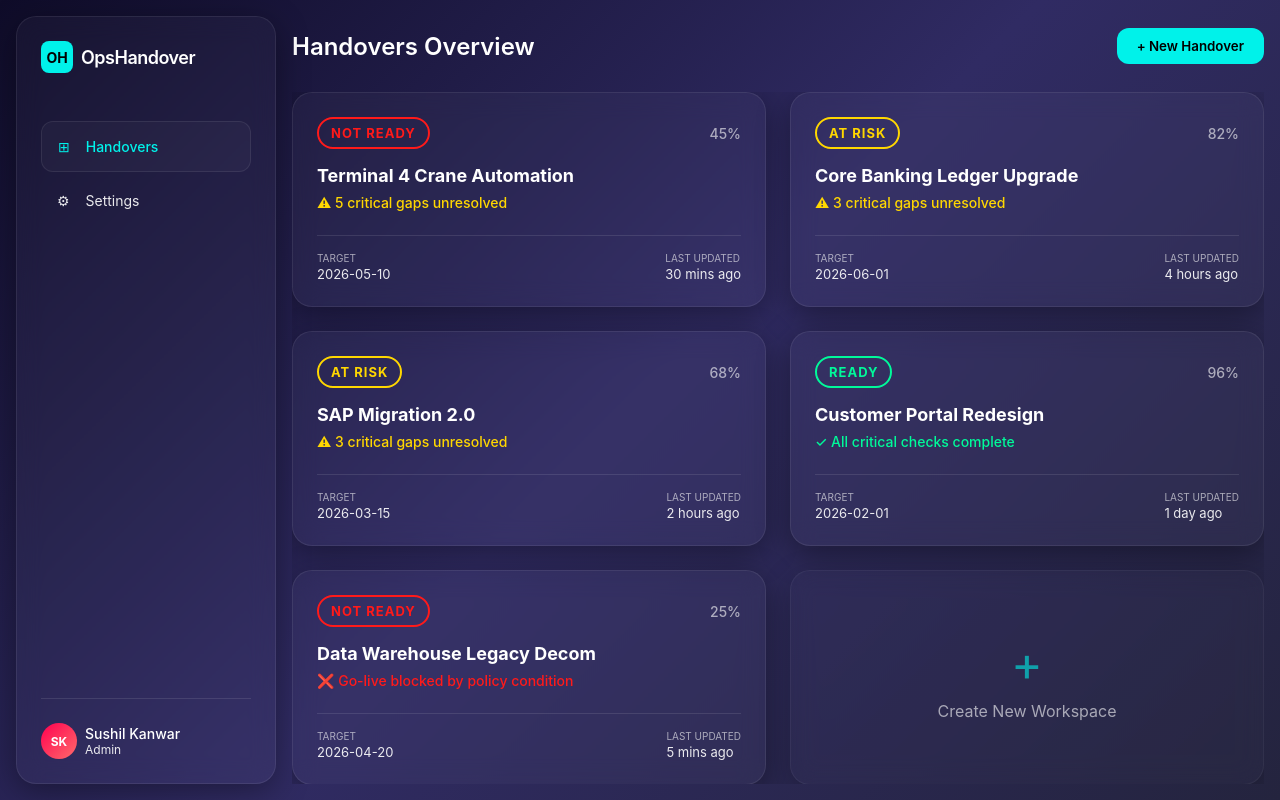
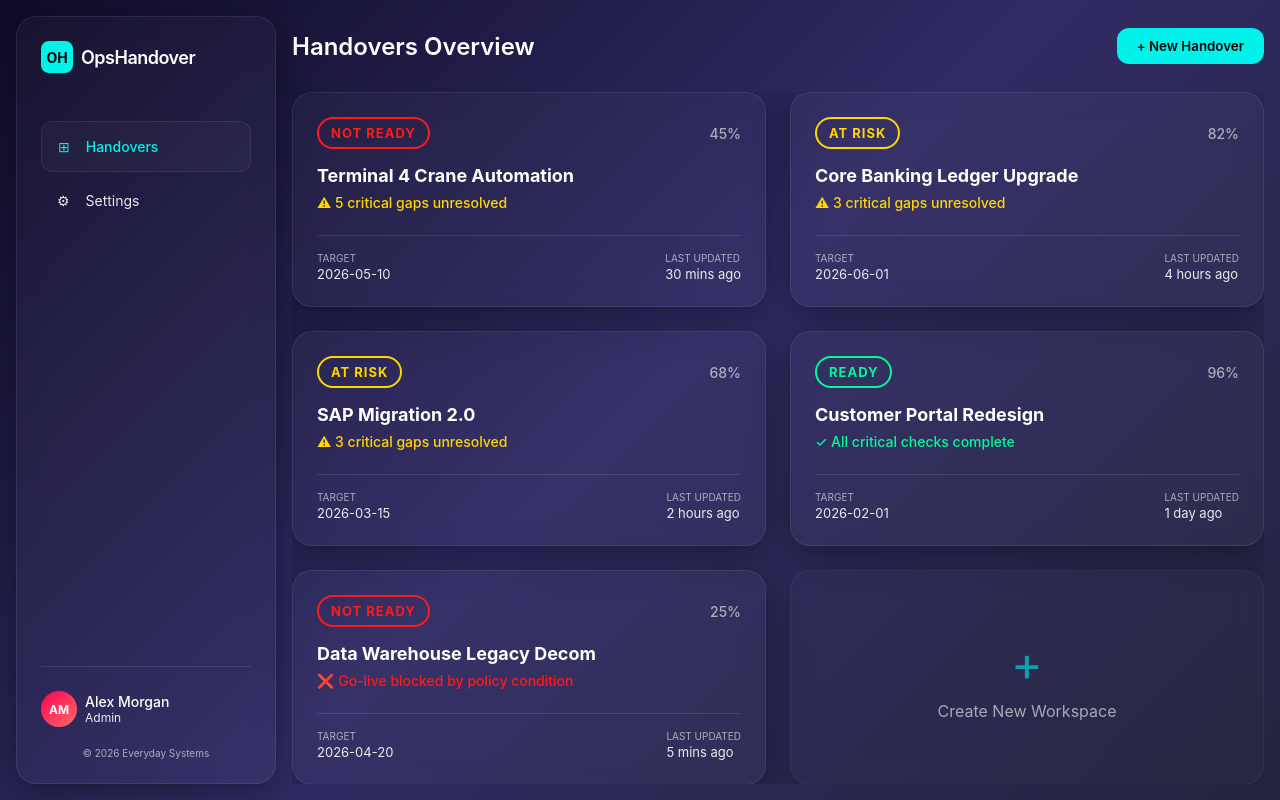
Before and after one commit to kanwarsx-prog/opsHandover, a React (Vite) app: page / in a window 1280 px wide. Built offline with nearby package versions, Linux system fonts and the light colour scheme.

Commit message:
Update branding and email

```diff
--- a/src/components/Layout.jsx
+++ b/src/components/Layout.jsx
@@ -28,11 +28,15 @@ const Layout = ({ children, title, actions, currentView, onNavigate }) => {
                 </nav>
 
                 <div className="user-profile">
-                    <div className="avatar">SK</div>
+                    <div className="avatar">AM</div>
                     <div className="user-info">
-                        <div className="name">Sushil Kanwar</div>
+                        <div className="name">Alex Morgan</div>
                         <div className="role">Admin</div>
                     </div>
+                </div>
+
+                <div className="sidebar-footer" style={{ marginTop: 'auto', paddingTop: '20px', fontSize: '10px', color: 'var(--text-dim)', textAlign: 'center' }}>
+                    &copy; 2026 Everyday Systems
                 </div>
             </aside>
 
--- a/src/pages/Settings.jsx
+++ b/src/pages/Settings.jsx
@@ -36,11 +36,11 @@ const Settings = ({ onNavigate }) => {
                     <h3>User Profile</h3>
                     <div className="profile-card">
                         <div className="profile-header">
-                            <div className="loading-avatar">SK</div>
+                            <div className="loading-avatar">AM</div>
                             <div className="profile-details">
-                                <span className="profile-name">Sushil Kanwar</span>
+                                <span className="profile-name">Alex Morgan</span>
                                 <span className="profile-role">Global Administrator</span>
-                                <span className="profile-email">sushil.k@opshandover.com</span>
+                                <span className="profile-email">alex.morgan@everydaysystems.com</span>
                             </div>
                         </div>
                         <button className="btn-secondary">Edit Profile</button>
@@ -146,7 +146,7 @@ const Settings = ({ onNavigate }) => {
                         <tbody>
                             <tr>
                                 <td>Logged in</td>
-                                <td>Sushil Kanwar</td>
+                                <td>Alex Morgan</td>
                                 <td>Just now</td>
                             </tr>
                             <tr>
```
